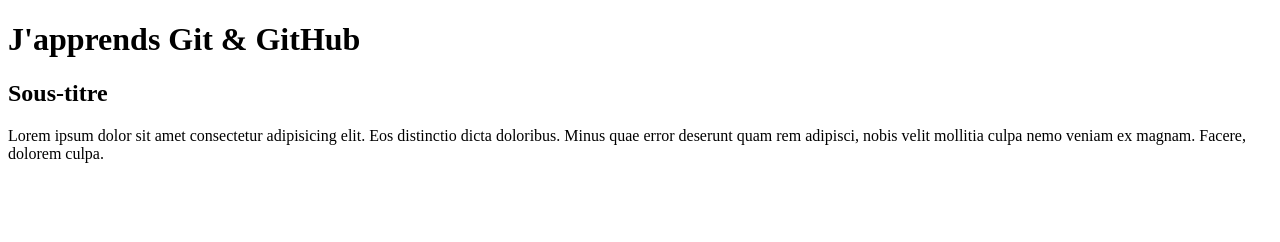
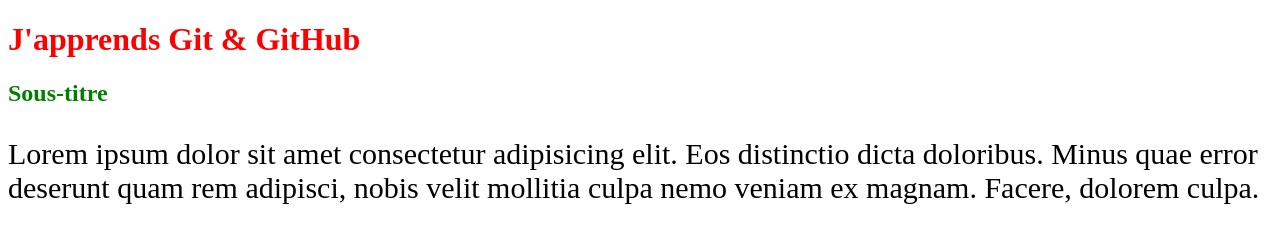
Before and after one commit to Tortthias/TestGit, a plain HTML site: page index.html in a window 1280 px wide. Drawn offline with Linux system fonts and the light colour scheme.

Commit message:
Ajout fichier style.css

```diff
--- a/index.html
+++ b/index.html
@@ -3,6 +3,7 @@
 <head>
     <meta charset="UTF-8">
     <meta name="viewport" content="width=device-width, initial-scale=1.0">
+    <link rel="stylesheet" href="style.css">
     <title>Git &GitHub</title>
 </head>
 <body>
--- /dev/null
+++ b/style.css
@@ -0,0 +1,11 @@
+h1{
+    color: red;
+}
+
+h2{
+    color: green;
+}
+
+p{
+    font-size: 30px;
+}
```
Also changed, not shown: 1 other file.
